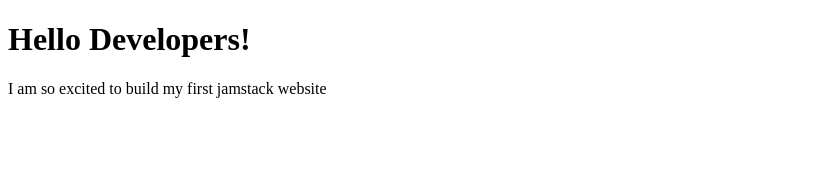
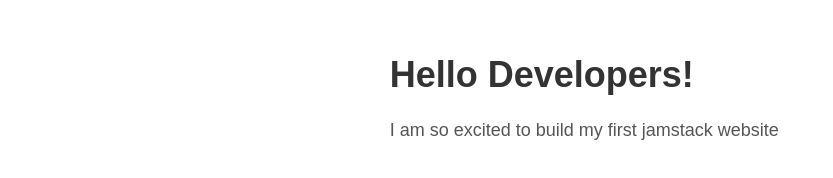
Before and after one commit to firasdr/Jamstack-tuto, a plain HTML site: page basics/index.html in a window 1280 px wide. Shown: the whole page, without its empty margins (0-833 px from the left). Drawn offline with Linux system fonts and the light colour scheme.

Commit message:
basic: add styles

```diff
--- a/basics/index.html
+++ b/basics/index.html
@@ -5,6 +5,7 @@
     <meta http-equiv="X-UA-Compatible" content="IE=edge">
     <meta name="viewport" content="width=device-width, initial-scale=1.0">
     <title>My first Jamstack Website</title>
+    <link rel="stylesheet" href="./style.css">
 </head>
 <body>
     <main>
--- /dev/null
+++ b/basics/style.css
@@ -0,0 +1,18 @@
+html,
+body {
+    color: #555;
+    font-family: sans-serif;
+    font-size: 18px;
+    margin: 0;
+}
+
+main {
+    margin: 3rem auto;
+    max-width: 90vw;
+    width: 50ch;
+
+}
+
+h1 {
+    color: #333;
+}
```
